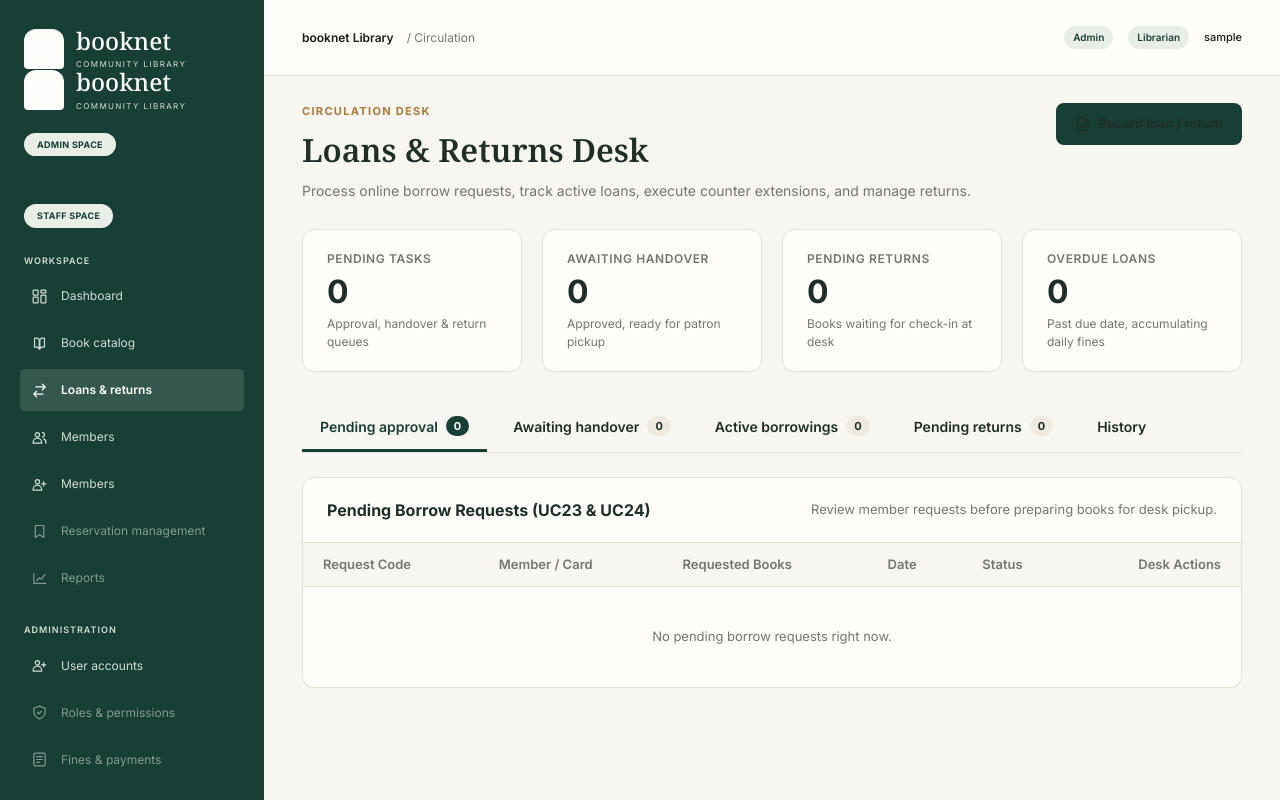
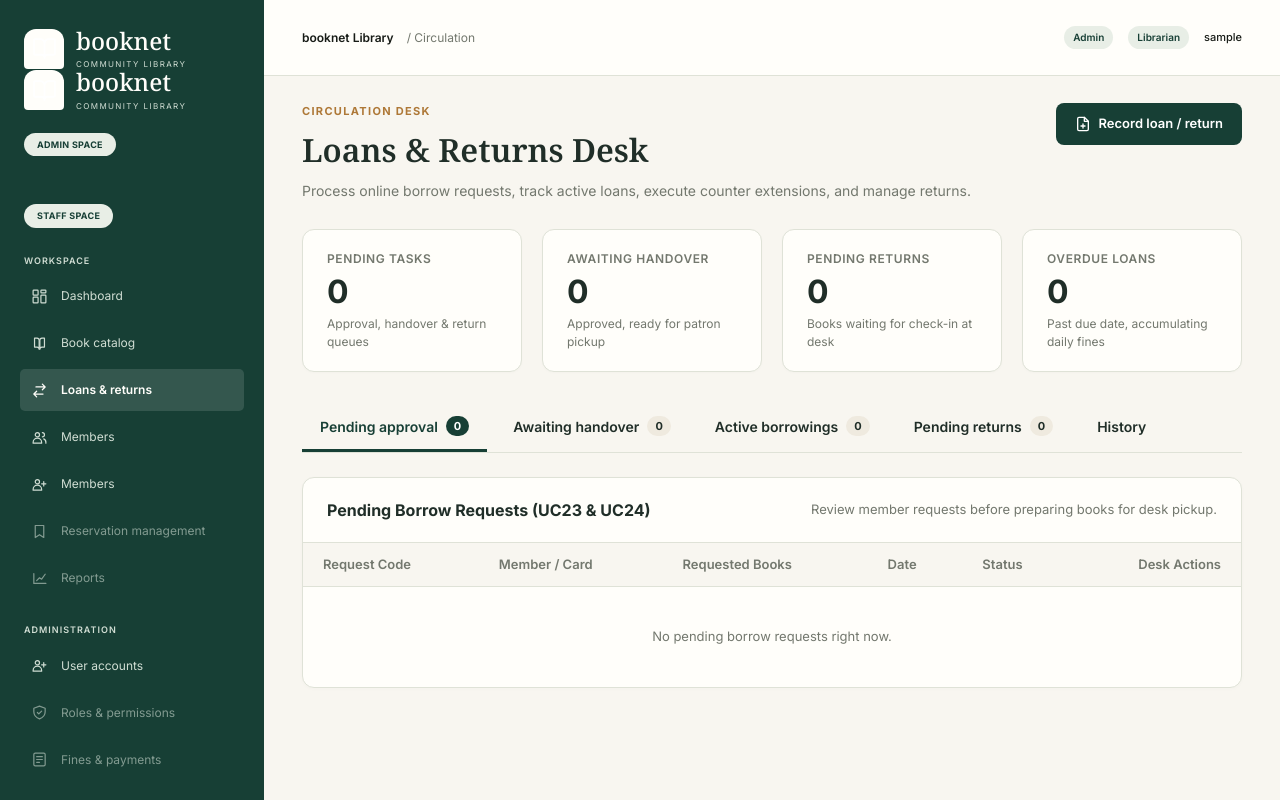
Before and after one commit to nguyenlebinhan/Booknet, a Spring Boot app: page /staff/loans in a window 1280 px wide. Run offline with Spring Boot 4, Linux system fonts and the light colour scheme; the visitor is signed in with stand-in values (Sample User, id 1); data that the repository does not hold is empty; some of the project's set-up classes (security, data sources, template engines, error pages and the like) are left out, and stand-ins take their place; some libraries are stand-ins or nearby versions.

Commit message:
fix: change font text font color for visibility
-adjust text font color of " Record loan / return" button

```diff
--- a/src/main/resources/templates/librarian/loans.html
+++ b/src/main/resources/templates/librarian/loans.html
@@ -31,7 +31,7 @@
           <p class="bn-page-subtitle">Process online borrow requests, track active loans, execute counter extensions, and manage returns.</p>
         </div>
         <div class="bn-header-actions">
-          <a th:href="@{/staff/loans/receive-return}" class="bn-btn bn-btn-primary">
+          <a th:href="@{/staff/loans/receive-return}" class="bn-btn bn-btn-primary" style="color: white;">
             <svg width="16" height="16" viewBox="0 0 24 24" fill="none" stroke="currentColor" stroke-width="2" stroke-linecap="round" stroke-linejoin="round">
               <path d="M14 2H6a2 2 0 0 0-2 2v16a2 2 0 0 0 2 2h12a2 2 0 0 0 2-2V8z"></path>
               <polyline points="14 2 14 8 20 8"></polyline>
```
